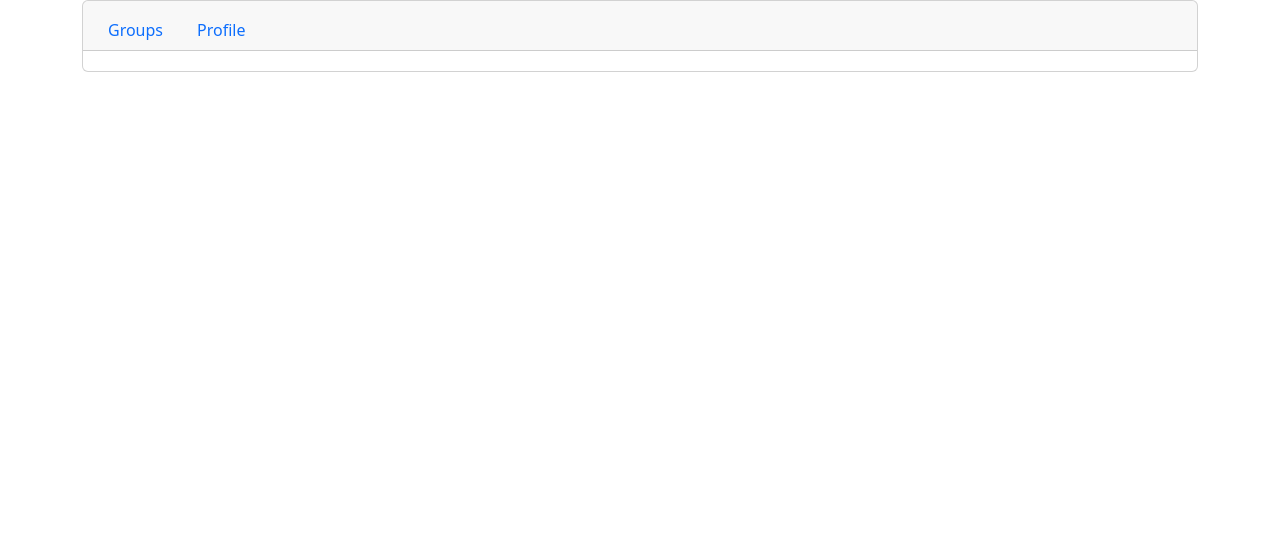
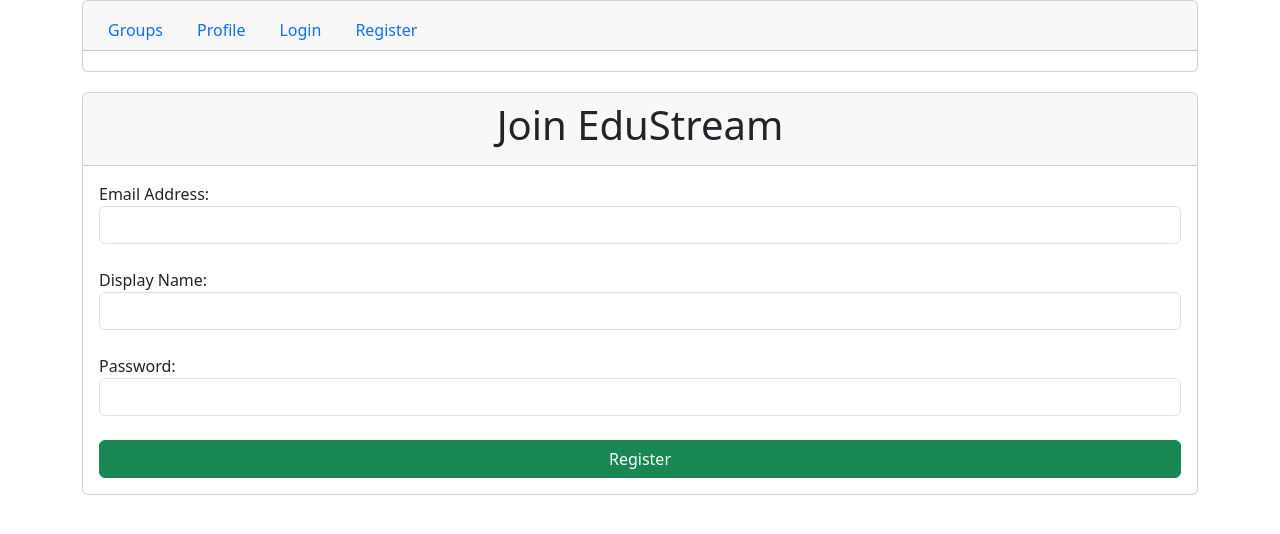
Before and after one commit to white-fortune/EduStream, a React (Vite) app: page /register in a window 1280 px wide. Before the commit this address had no page. Shown: the top 534 px of the page. Built offline with nearby package versions, Linux system fonts and the light colour scheme.

Commit message:
login/register

```diff
--- a/src/App.tsx
+++ b/src/App.tsx
@@ -5,6 +5,8 @@ import Groups from "./components/Groups";
 import NavBar from "./components/NavBar";
 import Stream from "./components/Stream";
 import Profile from "./components/Profile";
+import Login from "./components/Login";
+import Register from "./components/Register";
 
 function App() {
   return (
@@ -16,6 +18,8 @@ function App() {
           <Route path="/groups" element={<Groups />}></Route>
           <Route path="/stream/:name" element={<Stream />}></Route>
           <Route path="/profile" element={<Profile />}></Route>
+          <Route path="/login" element={<Login />}></Route>
+          <Route path="/register" element={<Register />}></Route>
         </Routes>
       </Router>
     </div>
--- /dev/null
+++ b/src/components/Login.tsx
@@ -0,0 +1,43 @@
+import { BaseSyntheticEvent, useState } from "react";
+
+export default function Login() {
+  const [email, setEmail] = useState("");
+  const [password, setPassword] = useState("");
+
+  function handleLogin(e: BaseSyntheticEvent) {
+    e.preventDefault();
+  }
+
+  return (
+    <form onSubmit={handleLogin}>
+      <div className="card text-left" style={{ marginTop: "20px" }}>
+        <div className="card-header text-center">
+          <h1>Welcome Back!</h1>
+        </div>
+        <div className="card-body">
+          <label>Email Address:</label>
+          <input
+            type="email"
+            className="form-control"
+            value={email}
+            onChange={(e) => setEmail(e.target.value)}
+          />
+          <br />
+          <label>Password:</label>
+          <input
+            type="password"
+            className="form-control"
+            value={password}
+            onChange={(e) => setPassword(e.target.value)}
+          />
+          <br />
+          <div className="d-grid">
+            <button className="btn btn-success" type="submit">
+              Login
+            </button>
+          </div>
+        </div>
+      </div>
+    </form>
+  );
+}
--- a/src/components/NavBar.tsx
+++ b/src/components/NavBar.tsx
@@ -37,6 +37,28 @@ export default function NavBar() {
                 Profile
               </a>
             </li>
+            <li className="nav-item">
+              <a
+                className={
+                  current === "login" ? "nav-link active" : "nav-link"
+                }
+                href="#"
+                onClick={() => handleNav("login")}
+              >
+                Login
+              </a>
+            </li>
+            <li className="nav-item">
+              <a
+                className={
+                  current === "register" ? "nav-link active" : "nav-link"
+                }
+                href="#"
+                onClick={() => handleNav("register")}
+              >
+                Register
+              </a>
+            </li>
           </ul>
         </div>
       </div>
--- /dev/null
+++ b/src/components/Register.tsx
@@ -0,0 +1,52 @@
+import { BaseSyntheticEvent, useState } from "react";
+
+export default function Register() {
+  const [email, setEmail] = useState("");
+  const [password, setPassword] = useState("");
+  const [displayName, setDisplayName] = useState("");
+
+  function handleRegister(e: BaseSyntheticEvent) {
+    e.preventDefault();
+  }
+
+  return (
+    <form onSubmit={handleRegister}>
+      <div className="card text-left" style={{ marginTop: "20px" }}>
+        <div className="card-header text-center">
+          <h1>Join EduStream</h1>
+        </div>
+        <div className="card-body">
+          <label>Email Address:</label>
+          <input
+            type="email"
+            className="form-control"
+            value={email}
+            onChange={(e) => setEmail(e.target.value)}
+          />
+          <br />
+          <label>Display Name:</label>
+          <input
+            type="text"
+            className="form-control"
+            value={displayName}
+            onChange={(e) => setDisplayName(e.target.value)}
+          />
+          <br />
+          <label>Password:</label>
+          <input
+            type="password"
+            className="form-control"
+            value={password}
+            onChange={(e) => setPassword(e.target.value)}
+          />
+          <br />
+          <div className="d-grid">
+            <button className="btn btn-success" type="submit">
+              Register
+            </button>
+          </div>
+        </div>
+      </div>
+    </form>
+  );
+}
--- a/src/components/Stream.tsx
+++ b/src/components/Stream.tsx
@@ -44,6 +44,11 @@ function AddTaskModal({
 }) {
   function addTask(title: any, state: any, description: string) {
     if (title === "") return;
+
+    let onGoingCount = controlTask[0].filter(
+      (task) => task.state === State.OnGoing
+    ).length;
+
     let newTask: Tasks = {
       id: crypto.randomUUID(),
       title: title,
@@ -52,11 +57,20 @@ function AddTaskModal({
       date: new Date(),
     };
 
+    if (state === State.OnGoing) {
+      if (onGoingCount === 0) {
         controlTask[1]((tasks: any) => {
           return tasks.concat(newTask);
         });
-
         controlTitle[1]("");
+      }
+    } else {
+      controlTask[1]((tasks: any) => {
+        return tasks.concat(newTask);
+      });
+      controlTitle[1]("");
+      controlDesc[1]("");
+    }
   }
 
   return (
@@ -74,7 +88,6 @@ function AddTaskModal({
         className="modal fade"
         id="exampleModal"
         aria-labelledby="exampleModalLabel"
-        aria-hidden="true"
       >
         <div className="modal-dialog">
           <div className="modal-content">
@@ -131,7 +144,6 @@ function AddTaskModal({
                 onClick={() => {
                   addTask(controlTitle[0], controlState[0], controlDesc[0]);
                 }}
-                data-bs-dismiss="modal"
               >
                 OK
               </button>
@@ -170,14 +182,12 @@ export default function Stream() {
   let author: boolean = true;
   let followed: boolean = false;
 
-
   const { name } = useParams<{ name: string }>();
   const [taskTitle, setTaskTitle] = useState("");
   const [taskState, setTaskState] = useState("On Going");
   const [desc, setDesc] = useState("");
   const [tasks, setTasks] = useState<Tasks[]>(someTasks);
   const [follow, setFollow] = useState<boolean>(followed);
-
 
   const popover = (title: string) => (
     <Popover id="popover-basic">
@@ -192,7 +202,6 @@ export default function Stream() {
       {children}
     </OverlayTrigger>
   );
-
 
   function getTitle(title: string) {
     return title.length < 30 ? title : title.slice(0, 30) + "...";
@@ -257,6 +266,7 @@ export default function Stream() {
             )}
           </div>
         ) : (
+          <div className="p-2">
             <AddTaskModal
               controlTitle={[taskTitle, setTaskTitle]}
               controlState={[taskState, setTaskState]}
@@ -264,6 +274,7 @@ export default function Stream() {
               controlDesc={[desc, setDesc]}
               streamName={name}
             />
+          </div>
         )}
       </div>
       {tasks.length !== 0 ? true : <h1>No tasks are added yet!</h1>}
```
Lines whose indentation alone changed are shown as unchanged.
